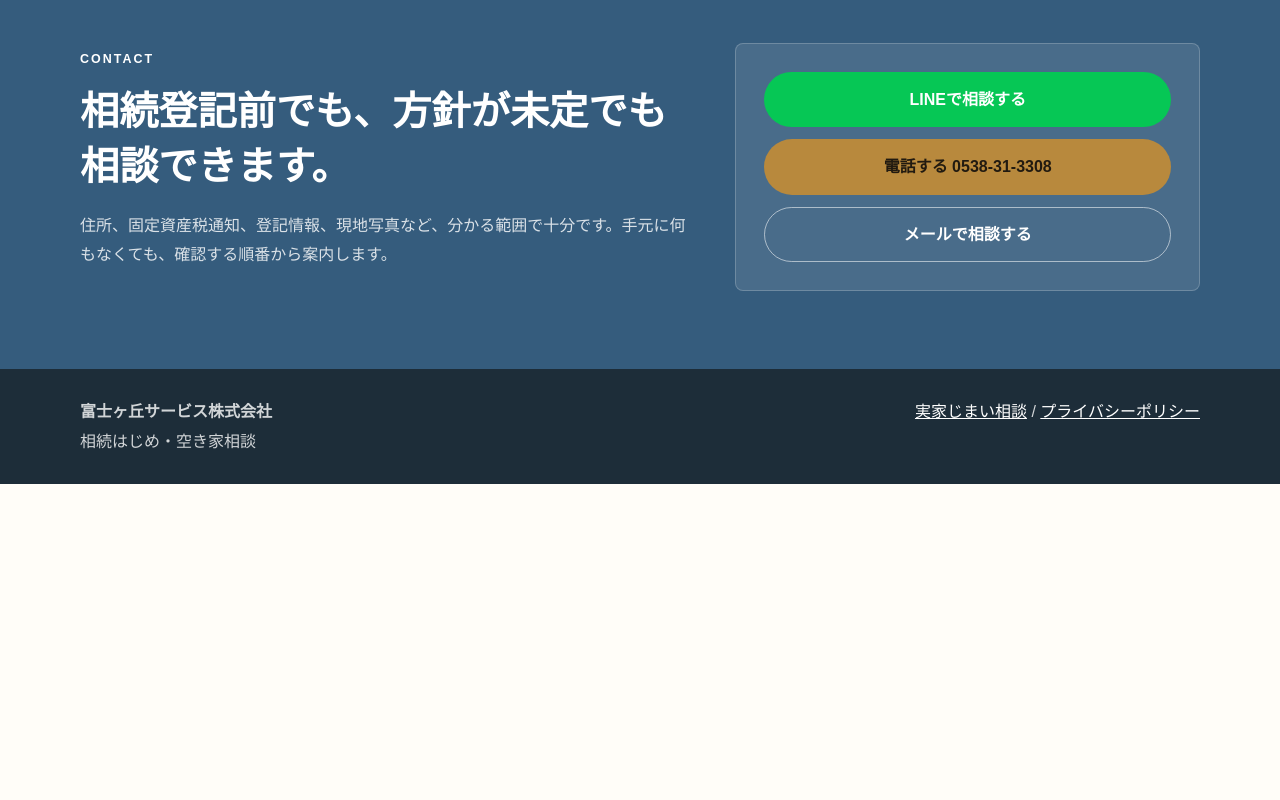
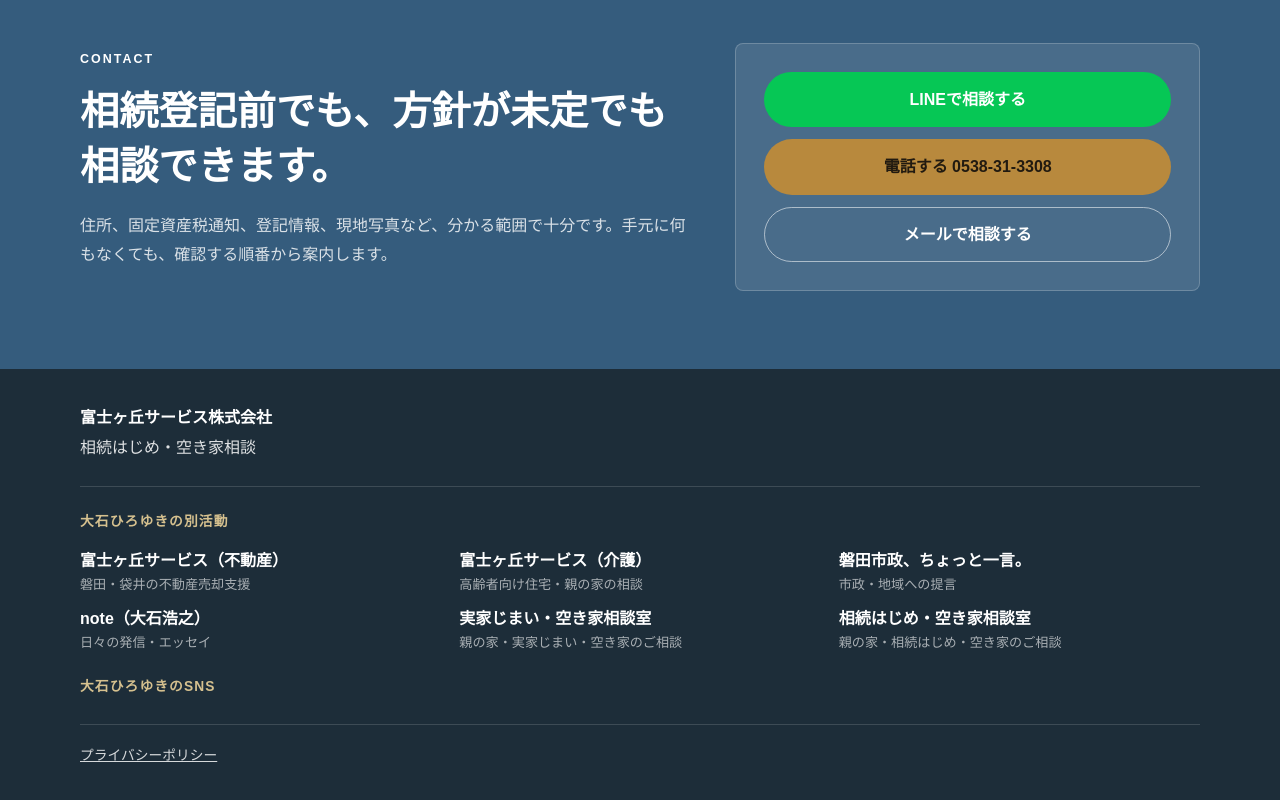
Before and after one commit to iwata-monogatari/fujigaoka-souzoku-soudan, a plain HTML site: page index.html in a window 1280 px wide. Shown: the part 3493-4293 px from the top of the page. Before the commit the page ends 3977 px from the top, so only its background shows below. Drawn offline with Linux system fonts and the light colour scheme.

Commit message:
Update consultation email and footer links

```diff
--- a/_script.js
+++ b/_script.js
@@ -39,7 +39,7 @@
   }, { threshold: 0.12 });
   targets.forEach(function (el) { io.observe(el); });
 })();
-var CONTACT_EMAIL = 'fudosan.fujigaokas@gmail.com';
+var CONTACT_EMAIL = 'fudosan@fujigaoka-service.co.jp';
 function handleSubmit(e) {
   e.preventDefault();
   var f = e.target;
--- a/index.html
+++ b/index.html
@@ -68,10 +68,27 @@
       <div class="wrap profile"><img src="profile-oishi.jpg" alt="富士ヶ丘サービス 大石"><div><p class="eyebrow">ADVISER</p><h2>大石が、相続の入口から不動産の出口まで整理します。</h2><p>相続した不動産は、法律・税金・建物・土地・家族の気持ちが重なります。必要に応じて司法書士、税理士、測量、解体などの専門家と連携し、まず何を確認すべきかを明確にします。</p><p class="profile-note">対応地域: 磐田市、袋井市、掛川市、森町、浜松市の一部</p></div></div>
     </section>
     <section class="section section-dark" id="contact">
-      <div class="wrap contact-grid"><div><p class="eyebrow">CONTACT</p><h2>相続登記前でも、方針が未定でも相談できます。</h2><p>住所、固定資産税通知、登記情報、現地写真など、分かる範囲で十分です。手元に何もなくても、確認する順番から案内します。</p></div><div class="contact-card"><a class="btn btn-primary" href="https://line.me/R/ti/p/%40531nwfsc" target="_blank" rel="noopener">LINEで相談する</a><a class="btn btn-secondary" href="tel:0538-31-3308">電話する 0538-31-3308</a><a class="btn btn-quiet light" href="mailto:fudosan.fujigaokas@gmail.com?subject=相続はじめ相談">メールで相談する</a></div></div>
+      <div class="wrap contact-grid"><div><p class="eyebrow">CONTACT</p><h2>相続登記前でも、方針が未定でも相談できます。</h2><p>住所、固定資産税通知、登記情報、現地写真など、分かる範囲で十分です。手元に何もなくても、確認する順番から案内します。</p></div><div class="contact-card"><a class="btn btn-primary" href="https://line.me/R/ti/p/%40531nwfsc" target="_blank" rel="noopener">LINEで相談する</a><a class="btn btn-secondary" href="tel:0538-31-3308">電話する 0538-31-3308</a><a class="btn btn-quiet light" href="mailto:fudosan@fujigaoka-service.co.jp?subject=相続はじめ相談">メールで相談する</a></div></div>
     </section>
   </main>
-  <footer class="site-footer"><div class="wrap footer-grid"><p><b>富士ヶ丘サービス株式会社</b><br>相続はじめ・空き家相談</p><p><a href="https://iwata-monogatari.github.io/fujigaoka-jikka-soudan/">実家じまい相談</a> / <a href="privacy.html">プライバシーポリシー</a></p></div></footer>
+  <footer class="site-footer">
+  <div class="wrap footer-content">
+    <div class="footer-brand"><b>富士ヶ丘サービス株式会社</b><br>相続はじめ・空き家相談</div>
+    <div class="footer-links">
+      <p class="footer-heading">大石ひろゆきの別活動</p>
+      <ul>
+        <li><a href="https://www.fujigaoka-service.co.jp/" target="_blank" rel="noopener">富士ヶ丘サービス（不動産）<span>磐田・袋井の不動産売却支援</span></a></li>
+        <li><a href="https://www.fujigaoka-service.info/" target="_blank" rel="noopener">富士ヶ丘サービス（介護）<span>高齢者向け住宅・親の家の相談</span></a></li>
+        <li><a href="https://hiroyukio0122.wixsite.com/for202904" target="_blank" rel="noopener">磐田市政、ちょっと一言。<span>市政・地域への提言</span></a></li>
+        <li><a href="https://note.com/fujigaoka_oishi" target="_blank" rel="noopener">note（大石浩之）<span>日々の発信・エッセイ</span></a></li>
+        <li><a href="https://iwata-monogatari.github.io/fujigaoka-jikka-soudan/">実家じまい・空き家相談室<span>親の家・実家じまい・空き家のご相談</span></a></li>
+        <li><a href="https://iwata-monogatari.github.io/fujigaoka-souzoku-soudan/">相続はじめ・空き家相談室<span>親の家・相続はじめ・空き家のご相談</span></a></li>
+      </ul>
+      <p class="footer-heading footer-sns-heading">大石ひろゆきのSNS</p>
+    </div>
+    <div class="footer-bottom"><a href="privacy.html">プライバシーポリシー</a></div>
+  </div>
+</footer>
   <script src="script.js"></script>
 </body>
 </html>
--- a/style.css
+++ b/style.css
@@ -79,10 +79,19 @@ figcaption { padding: 12px 14px; color: var(--muted); font-size: .86rem; backgro
 .contact-grid { display: grid; grid-template-columns: 1fr .75fr; gap: 36px; align-items: center; }
 .contact-card { margin-top: 0; padding: 28px; border-radius: var(--radius); background: rgba(255,255,255,.1); border: 1px solid rgba(255,255,255,.2); }
 .contact-card .btn { width: 100%; }
-.site-footer { padding: 28px 0; background: #1d2d39; color: rgba(255,255,255,.8); }
-.footer-grid { display: flex; justify-content: space-between; gap: 20px; flex-wrap: wrap; }
-.footer-grid p { margin: 0; }
-.footer-grid a { color: #fff; }
+.site-footer { padding: 34px 0; background: #1d2d39; color: rgba(255,255,255,.8); }
+.footer-content { display: grid; gap: 24px; }
+.footer-brand { color: rgba(255,255,255,.86); }
+.footer-brand b { color: #fff; }
+.footer-links { border-top: 1px solid rgba(255,255,255,.14); padding-top: 22px; }
+.footer-heading { margin: 0 0 14px; color: #d6c18f; font-size: .86rem; font-weight: 800; letter-spacing: .08em; }
+.footer-links ul { display: grid; grid-template-columns: repeat(3, minmax(0, 1fr)); gap: 12px 18px; margin: 0; padding: 0; list-style: none; }
+.footer-links a { display: block; color: #fff; text-decoration: none; font-weight: 800; line-height: 1.5; }
+.footer-links a span { display: block; margin-top: 2px; color: rgba(255,255,255,.62); font-size: .82rem; font-weight: 500; }
+.footer-links a:hover { color: #f5df9e; }
+.footer-sns-heading { margin-top: 22px; margin-bottom: 0; }
+.footer-bottom { border-top: 1px solid rgba(255,255,255,.14); padding-top: 18px; color: rgba(255,255,255,.62); font-size: .86rem; }
+.footer-bottom a { color: rgba(255,255,255,.82); }
 @media (max-width: 860px) {
   .nav { min-height: 62px; }
   .nav-toggle { display: block; }
@@ -90,6 +99,7 @@ figcaption { padding: 12px 14px; color: var(--muted); font-size: .86rem; backgro
   .menu.open { display: flex; }
   .hero { padding-top: 46px; }
   .hero-grid, .compare-grid, .step-grid, .photo-grid, .profile, .contact-grid { grid-template-columns: 1fr; }
+  .footer-links ul { grid-template-columns: 1fr; }
   .hero-photo img { aspect-ratio: 16 / 11; }
   .profile img { width: min(240px, 70vw); }
 }
```
Also changed, not shown: privacy.html (+14 -3 lines).
